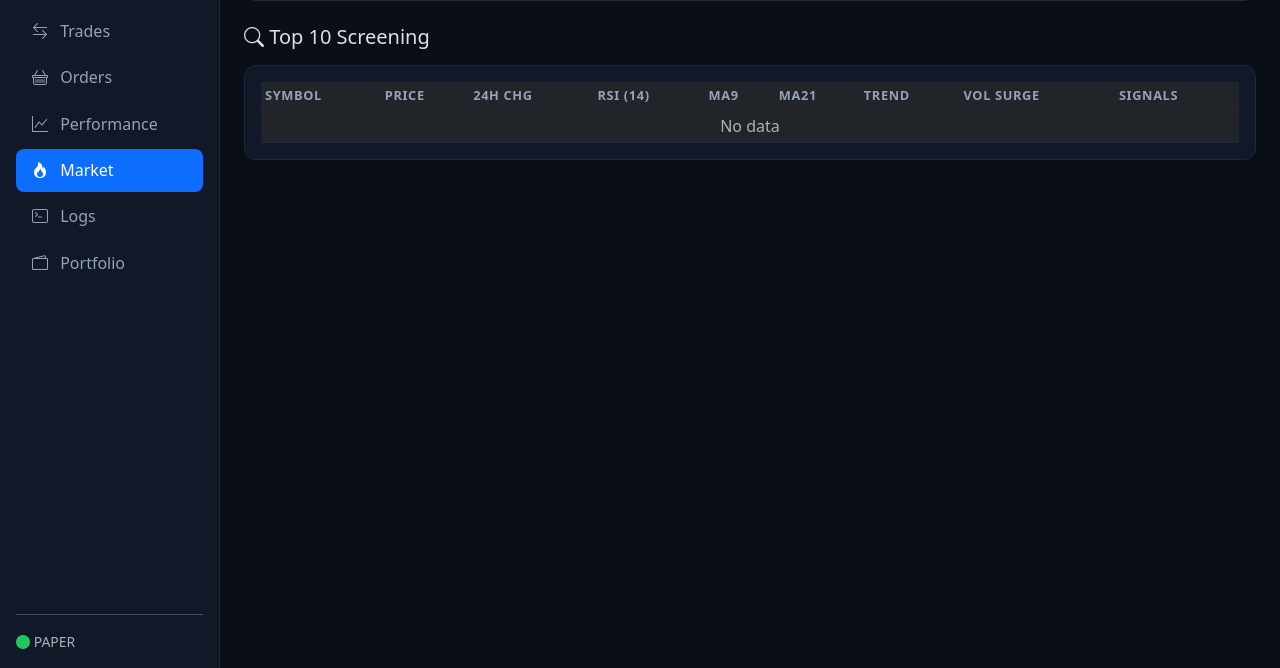
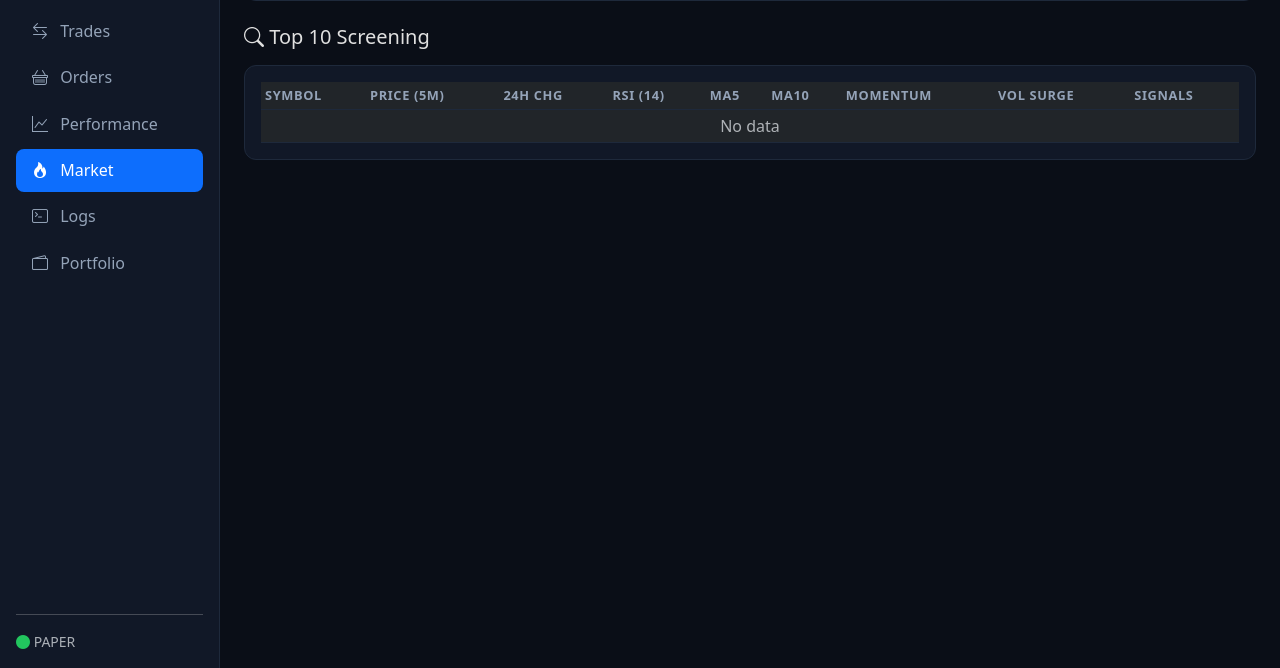
Before and after one commit to teguh2910/tokobot-trading, a FastAPI app: page /trending in a window 1280 px wide. Shown: the part 132-800 px from the top of the page. Run offline with FastAPI, Linux system fonts and the light colour scheme; data that the repository does not hold is empty.

Commit message:
Switch screening to 5m scalping: RSI 30/70, MA5/MA10, momentum, volume surge

```diff
--- a/web/server.py
+++ b/web/server.py
@@ -399,39 +399,47 @@ async def api_screen(limit: int = 10, sort: str = "gainers"):
         return 100.0 - (100.0 / (1.0 + avg_gain / avg_loss))
 
     results = []
+    interval = "5m"
     for c in coins:
         try:
-            klines = client.get_klines(c["toko_symbol"], interval="1h", limit=100)
-            if len(klines) < 21:
+            klines = client.get_klines(c["toko_symbol"], interval=interval, limit=100)
+            if len(klines) < 20:
                 continue
             closes = [k.close for k in klines]
             rsi = round(compute_rsi(closes), 1)
-            fast_ma = round(float(np.mean(closes[-9:])), 2)
-            slow_ma = round(float(np.mean(closes[-21:])), 2)
+            fast_ma = round(float(np.mean(closes[-5:])), 2)
+            slow_ma = round(float(np.mean(closes[-10:])), 2)
             ma_bullish = fast_ma > slow_ma
+            current_price = closes[-1]
+            price_above_ma5 = current_price > fast_ma
+            recent_vol = float(np.mean([k.volume for k in klines[-5:]]))
             avg_vol = float(np.mean([k.volume for k in klines]))
-            vol_surge = round(c["volume"] / avg_vol, 1) if avg_vol > 0 else 0
+            vol_surge = round(recent_vol / avg_vol, 1) if avg_vol > 0 else 0
+            momentum = round((current_price / closes[-10] - 1) * 100, 2) if len(closes) >= 10 else 0
             signals = []
-            if rsi < 35:
-                signals.append("RSI oversold")
-            elif rsi > 65:
-                signals.append("RSI overbought")
-            if ma_bullish:
-                signals.append("MA bullish")
-            else:
-                signals.append("MA bearish")
-            if vol_surge > 2:
+            if rsi < 30:
+                signals.append("Oversold")
+            elif rsi > 70:
+                signals.append("Overbought")
+            if not ma_bullish:
+                signals.append("Bearish")
+            if vol_surge > 1.5:
                 signals.append("Vol surge")
+            if momentum > 1:
+                signals.append("Momentum up")
             results.append({
                 "symbol": c["symbol"],
-                "price": round(c["price"], 2),
+                "price": round(current_price, 2),
                 "change_pct": round(c["change_pct"], 2),
                 "rsi": rsi,
                 "ma_fast": fast_ma,
                 "ma_slow": slow_ma,
                 "ma_bullish": ma_bullish,
+                "price_above_ma5": price_above_ma5,
                 "volume": round(c["volume"], 2),
                 "vol_surge": vol_surge,
+                "momentum": momentum,
+                "interval": interval,
                 "signals": signals,
             })
         except Exception as e:
--- a/web/templates/trending.html
+++ b/web/templates/trending.html
@@ -38,12 +38,12 @@
                 <thead>
                     <tr>
                         <th>Symbol</th>
-                        <th>Price</th>
+                        <th>Price (5m)</th>
                         <th>24h Chg</th>
                         <th>RSI (14)</th>
-                        <th>MA9</th>
-                        <th>MA21</th>
-                        <th>Trend</th>
+                        <th>MA5</th>
+                        <th>MA10</th>
+                        <th>Momentum</th>
                         <th>Vol Surge</th>
                         <th>Signals</th>
                     </tr>
@@ -111,13 +111,13 @@ async function loadScreen() {
         tbody.innerHTML = items.map(c => {
             const chgCls = c.change_pct >= 0 ? 'text-success' : 'text-danger';
             const chgArrow = c.change_pct >= 0 ? '▲' : '▼';
-            const rsiCls = c.rsi < 35 ? 'text-success' : c.rsi > 65 ? 'text-danger' : '';
-            const trendCls = c.ma_bullish ? 'text-success' : 'text-danger';
-            const trendIcon = c.ma_bullish ? '▲' : '▼';
-            const volCls = c.vol_surge > 2 ? 'text-warning' : '';
+            const rsiCls = c.rsi < 30 ? 'text-success' : c.rsi > 70 ? 'text-danger' : '';
+            const maCls = c.ma_bullish ? 'text-success' : 'text-danger';
+            const volCls = c.vol_surge > 1.5 ? 'text-warning' : '';
+            const momCls = c.momentum > 0 ? 'text-success' : 'text-danger';
             const badges = c.signals.map(s => {
-                const cls = s.includes('bullish') || s.includes('oversold') ? 'bg-success' :
-                            s.includes('bearish') || s.includes('overbought') ? 'bg-danger' : 'bg-warning';
+                const cls = s.includes('Oversold') || s.includes('up') || s.includes('surge') ? 'bg-success' :
+                            s.includes('Overbought') || s.includes('Bearish') ? 'bg-danger' : 'bg-warning';
                 return `<span class="badge ${cls} me-1">${s}</span>`;
             }).join('');
             return `<tr>
@@ -127,7 +127,7 @@ async function loadScreen() {
                 <td class="${rsiCls} fw-bold">${nf(c.rsi)}</td>
                 <td>${nf(c.ma_fast)}</td>
                 <td>${nf(c.ma_slow)}</td>
-                <td class="${trendCls}">${trendIcon} ${c.ma_bullish ? 'Bullish' : 'Bearish'}</td>
+                <td class="${momCls}">${c.momentum > 0 ? '▲' : '▼'} ${nf(c.momentum)}%</td>
                 <td class="${volCls}">${nf(c.vol_surge)}x</td>
                 <td>${badges}</td>
             </tr>`;
```
Also changed, not shown: engine.py (+5 -4 lines).
